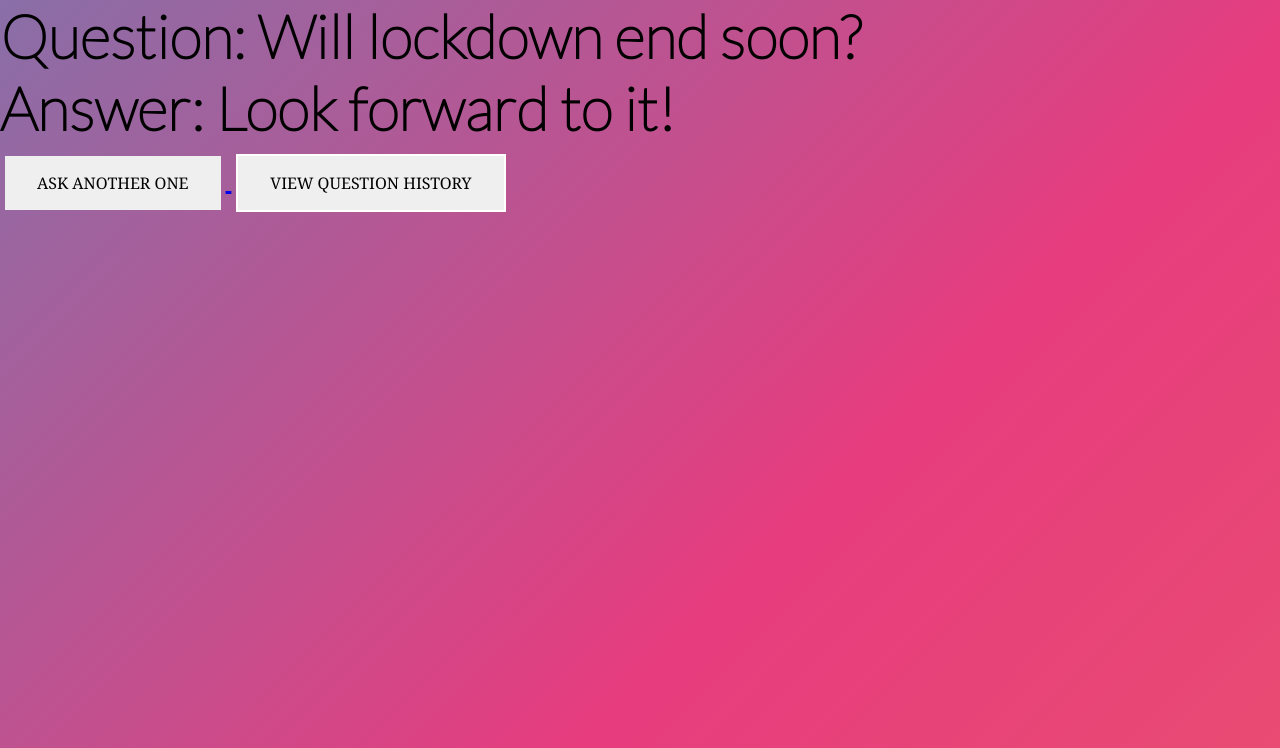
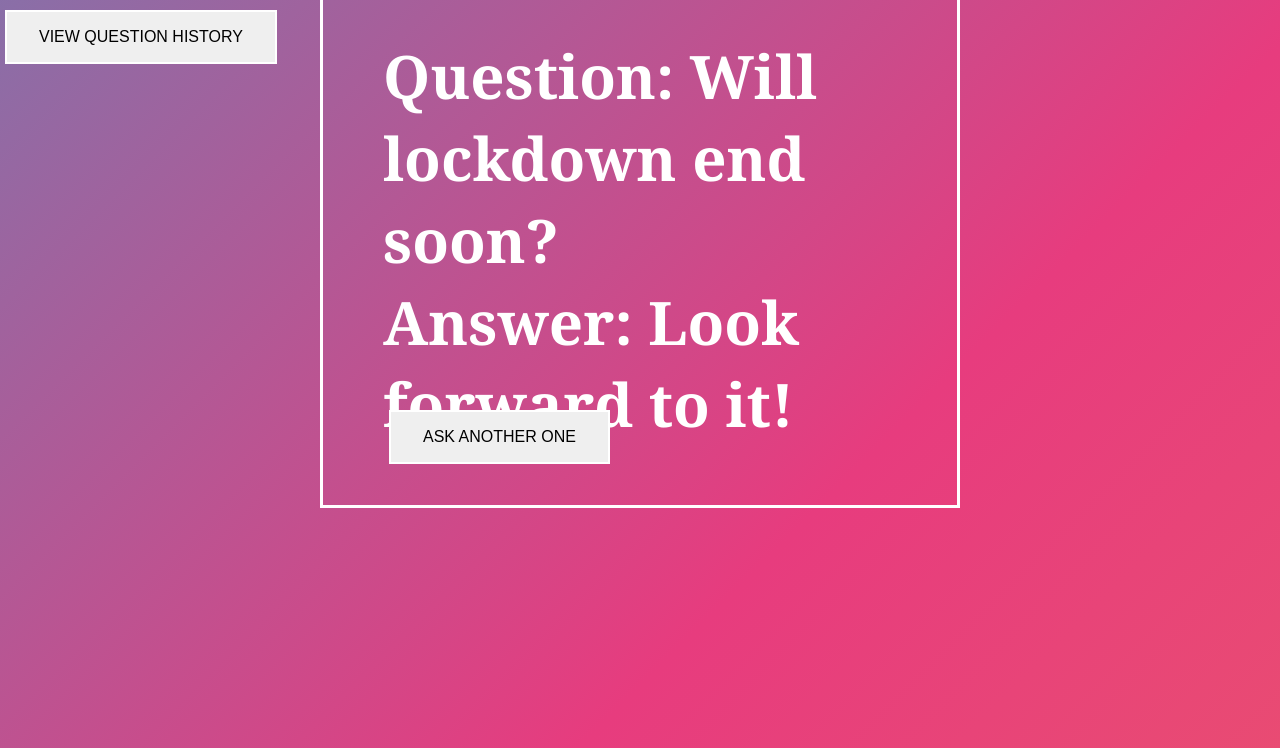
Before and after one commit to btlin1213/MSA-flask-app, a Flask app: page /answer in a window 1280 px wide. Shown: the top 748 px of the page. Run offline with Flask 2, Linux system fonts and the light colour scheme; data comes from the database, SQL or seed files in the repository; both versions use the stored data as it was after the commit.

Commit message:
save progress

```diff
--- a/static/main.css
+++ b/static/main.css
@@ -37,7 +37,6 @@
 .button {
     border: none;
     color: black;
-    font-family: Cambria, Cochin, Georgia, Times, 'Times New Roman', serif;
     padding: 16px 32px;
     text-align: center;
     text-decoration: none;
@@ -51,13 +50,12 @@
 .history {
     background-color: none;
     border: 2px solid white;
-
 }
 
 form {
     text-align:center;
     position: absolute;
-    top:  50%;
+    top:  60%;
     left: 37%;
 }
 
@@ -117,3 +115,23 @@
 .round {
     border-radius: 0%;
 }
+
+.answer {
+    font-family: Cambria, Cochin, Georgia, Times, 'Times New Roman', serif;
+    font-size: 5rm;
+    color: white;
+    border: 3px solid #fff;
+    position: absolute;
+    top: 30%;
+    left: 50%;
+    transform: translate(-50%, -50%);
+    padding: 2rem 2rem;
+}
+
+.another {
+    background-color: none;
+    border: 2px solid white;
+    position: absolute;
+    top: 50%;
+    left: 30%;
+}
--- a/templates/answer.html
+++ b/templates/answer.html
@@ -6,12 +6,8 @@
 
     <title>Book of Answers</title>
 
-    <div class="question">
-        <h1>Question: {{ most_recent_question.question_body }}</h1>
-    </div>
-
     <div class="answer">
-        <h1>Answer: {{ most_recent_question.answer_body }}</h1>
+        <h1>Question: {{ most_recent_question.question_body }}<br/>Answer: {{ most_recent_question.answer_body }}</h1>
     </div>
 
     <a href="/">
```
Also changed, not shown: data.sqlite.
